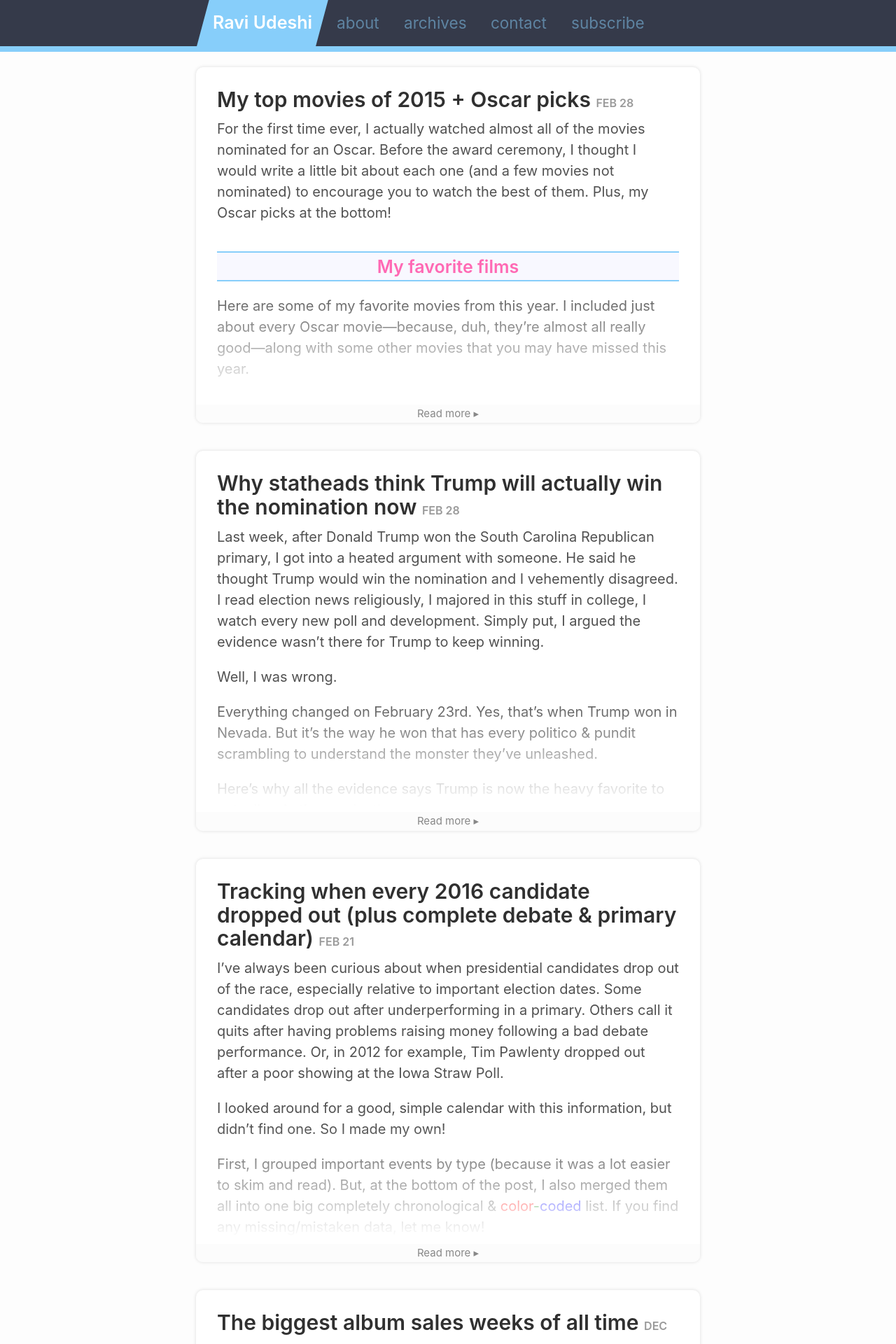
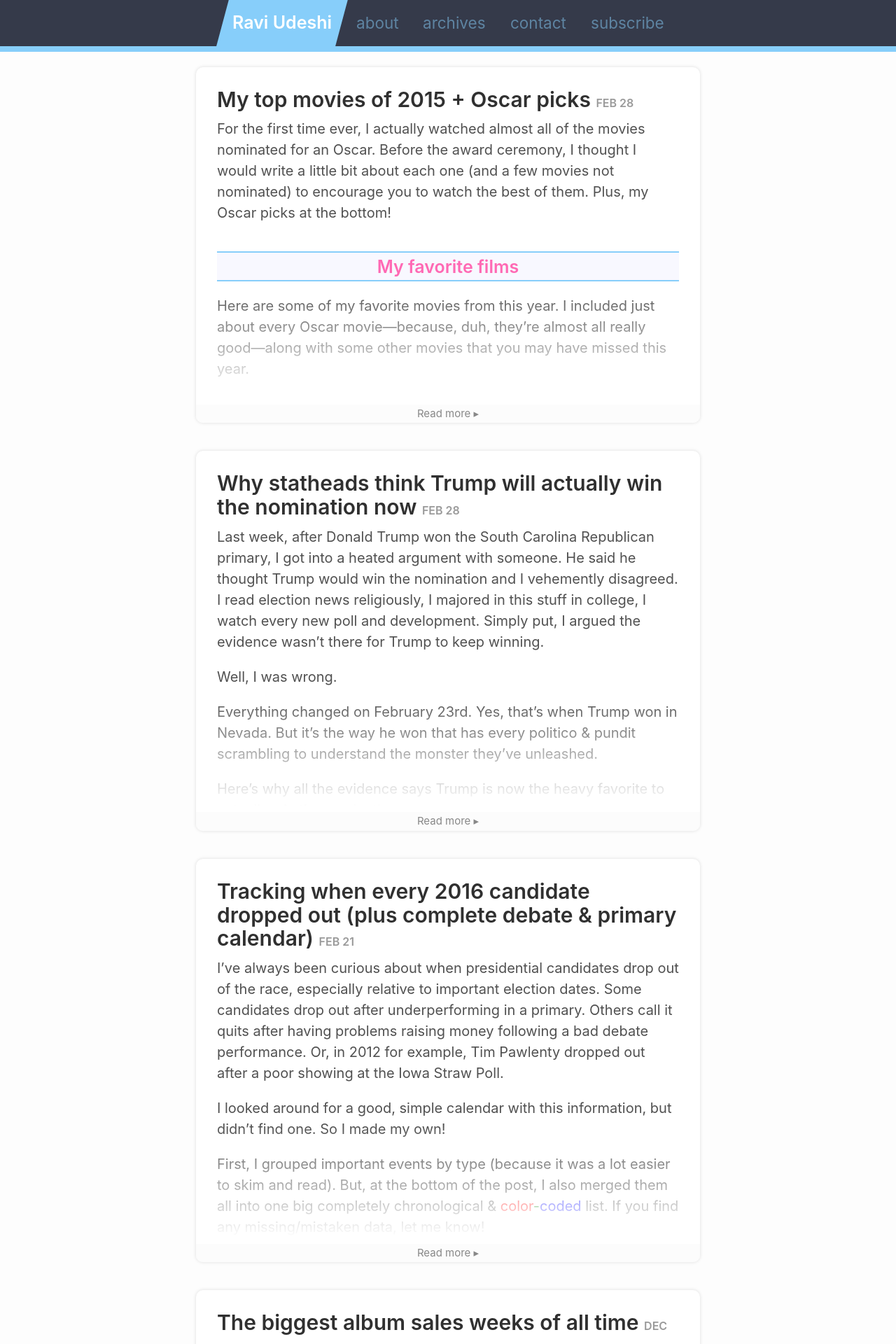
Before and after one commit to rkudeshi/rkudeshi.github.io, a Jekyll site: the page built from index.html, in a window 1280 px wide. Shown: the top 1920 px of the page at 70% size. Built offline with Jekyll 4.4.1, drawn with Linux system fonts in a browser that asks for light colours; the list of posts is cut into pages by our own code.

Commit message:
Different method for full-width header/footer

```diff
--- a/_layouts/default.html
+++ b/_layouts/default.html
@@ -5,7 +5,6 @@
 
 <body>
   <div class="background">
-    <div class="container content">
 
     <header class="masthead">
       <div class="masthead-title">
@@ -18,14 +17,15 @@
       {% endfor %}
     </header>
 
+    <div class="container content">
       <main>
         {{ content }}
       </main>
+    </div>
 
     <footer class="footer">
       <small>
         <p>&copy; 2005-{{ site.time | date: '%Y' }}</time>. All rights reserved.</p>
-
         <p>
           <span>Baked with <a href="http://jekyllrb.com/">Jekyll</a></span>
           <span> &middot; </span>
@@ -44,7 +44,6 @@
     </footer>
 
   </div>
-  </div>
 
   {% if site.analytics_id %}
   <script>
--- a/_sass/_RAVI.scss
+++ b/_sass/_RAVI.scss
@@ -31,6 +31,7 @@
 
 .masthead {
     font-size: 1.25rem;
+    text-align: center;
 }
 .masthead a {
     color: lightskyblue;
@@ -78,8 +79,10 @@
 }
 
 .masthead {
-    margin: 0 -9999rem;
-    padding: 0 9999rem;
+    /* margin: 0 -9999rem; */
+    /* padding: 0 9999rem; */
+    margin: 0;
+    padding: 0;
     background: #353A4A;
     box-shadow: 0 3px 3px 0 rgba(0,0,0,0.3);
     box-shadow: 0 0.4rem 0 lightskyblue;
@@ -87,8 +90,10 @@
 }
 
 .footer {
-    margin: 3rem -9999rem 0rem;
-    padding: 1.5rem 9999rem;
+    /* margin: 3rem -9999rem 0rem; */
+    /* padding: 1.5rem 9999rem; */
+    margin: 3rem 0 0;
+    padding: 1.5rem 0;
     background: rgba(0, 0, 10, 0.9);
     /* border-top: 10px solid #353A4A; */
     border-top: 8px solid lightskyblue;
```
Lines whose indentation alone changed are shown as unchanged.
